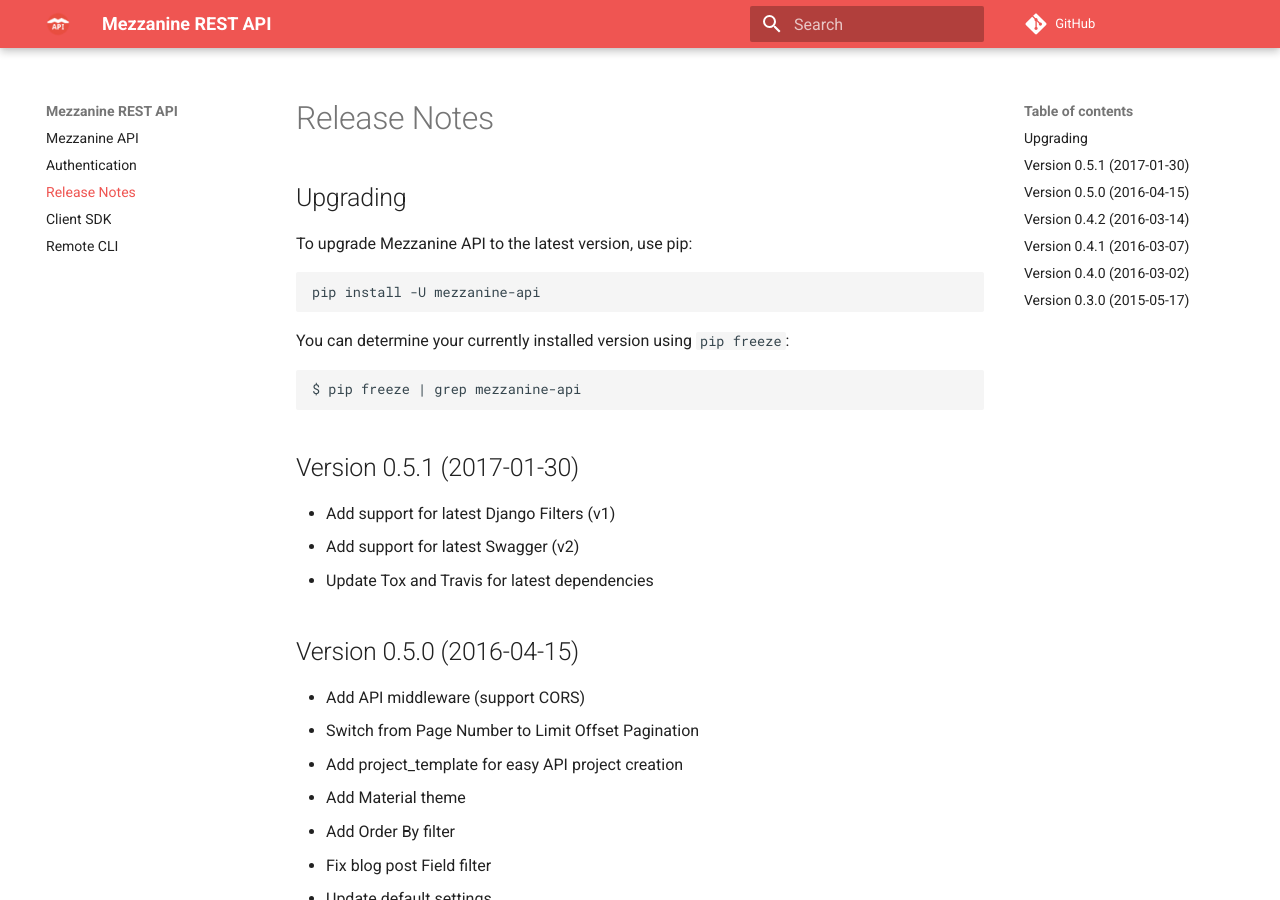
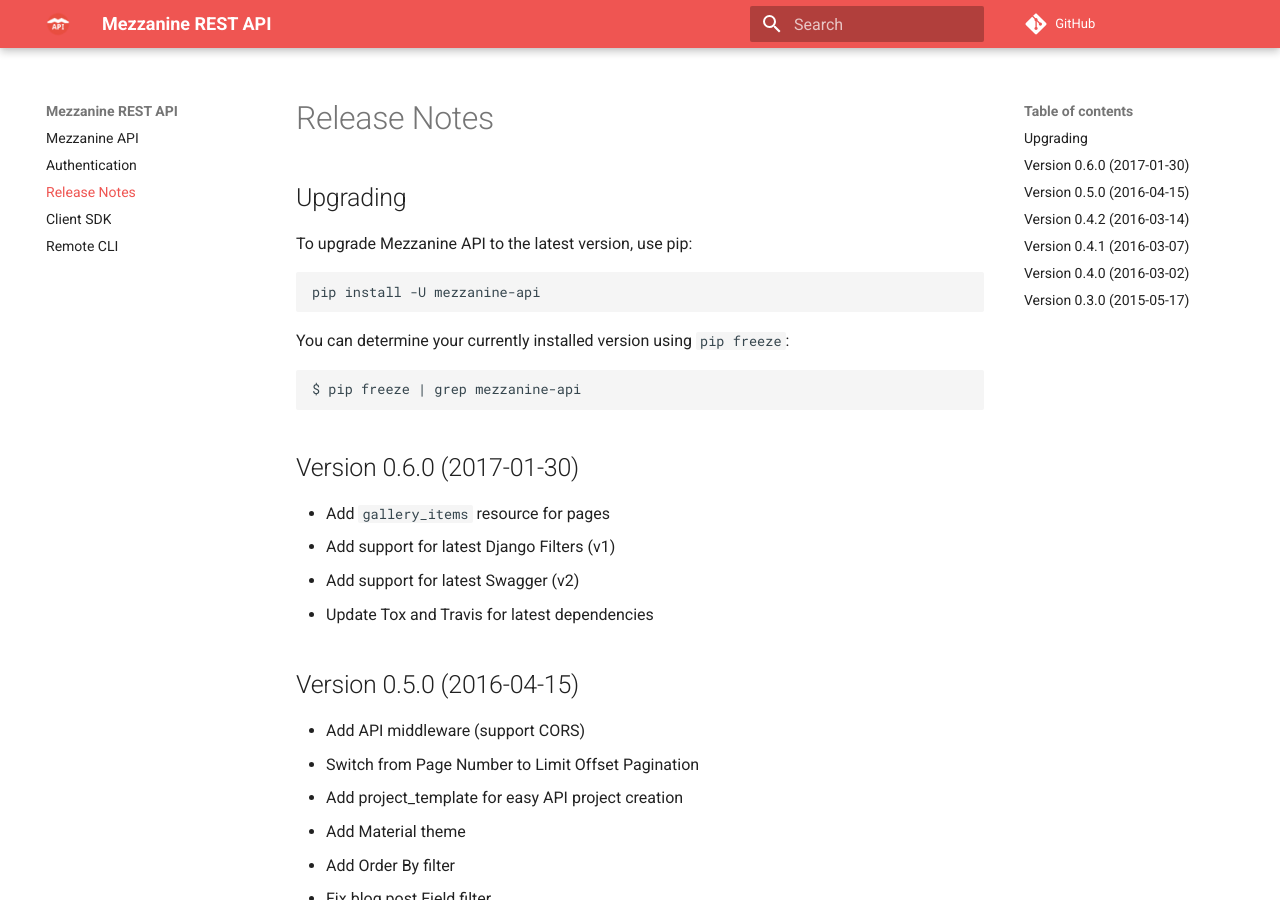
Before and after one commit to gcushen/mezzanine-api, an MkDocs documentation site: the page built from docs/release-notes.md, in a window 1280 px wide and 900 px high. Built offline with MkDocs 1.6.1 and Material for MkDocs 9.7.7, drawn with Linux system fonts in a browser that asks for light colours; comment, search, counter and statistics services are not loaded; old or Windows-style settings are respelled for this version of MkDocs.

Commit message:
Update docs

```diff
--- a/docs/release-notes.md
+++ b/docs/release-notes.md
@@ -10,8 +10,9 @@
 
     $ pip freeze | grep mezzanine-api
 
-## Version 0.5.1 (2017-01-30)
+## Version 0.6.0 (2017-01-30)
 
+* Add `gallery_items` resource for pages
 * Add support for latest Django Filters (v1)
 * Add support for latest Swagger (v2)
 * Update Tox and Travis for latest dependencies
```
